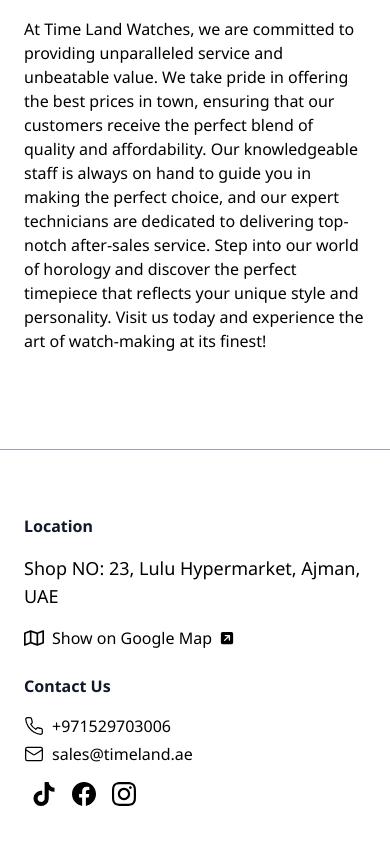
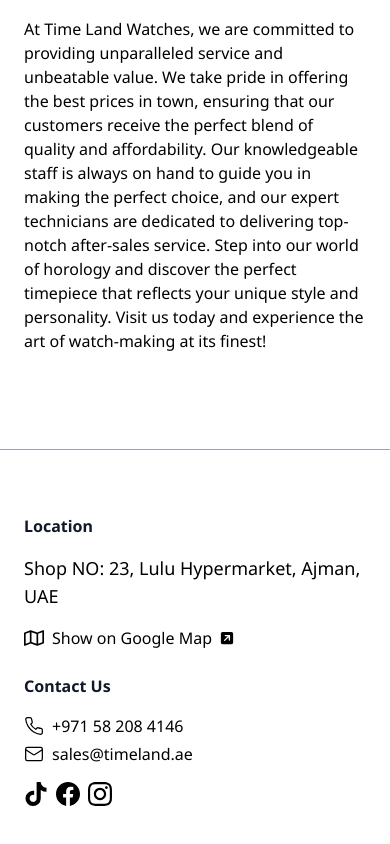
Before and after one commit to habilm/timeland, a Next.js app: page / in a window 390 px wide. Shown: the part 3793-4637 px from the top of the page. Built offline with nearby package versions, Linux system fonts and the light colour scheme.

Commit message:
updated phone number

```diff
--- a/app/page.tsx
+++ b/app/page.tsx
@@ -1,4 +1,4 @@
-import Image from "next/image";
+import { useEffect } from "react";
 import Header from "./componets/header";
 import ProductList from "./sections/productsList";
 import Link from "next/link";
@@ -101,7 +101,7 @@
                 </h3>
                 <div className="flex flex-col gap-1">
                   <Link
-                    href="tel:+971529703006"
+                    href="tel:+971582084146"
                     className="flex items-center gap-2"
                   >
                     <svg
@@ -112,12 +112,12 @@
                       fill="none"
                       stroke="currentColor"
                       strokeWidth="1.5"
-                      stroke-linecap="round"
-                      stroke-linejoin="round"
+                      strokeLinecap="round"
+                      strokeLinejoin="round"
                     >
                       <path d="M22 16.92v3a2 2 0 0 1-2.18 2 19.79 19.79 0 0 1-8.63-3.07 19.5 19.5 0 0 1-6-6 19.79 19.79 0 0 1-3.07-8.67A2 2 0 0 1 4.11 2h3a2 2 0 0 1 2 1.72 12.84 12.84 0 0 0 .7 2.81 2 2 0 0 1-.45 2.11L8.09 9.91a16 16 0 0 0 6 6l1.27-1.27a2 2 0 0 1 2.11-.45 12.84 12.84 0 0 0 2.81.7A2 2 0 0 1 22 16.92z" />
                     </svg>
-                    +971529703006
+                    +971 58 208 4146
                   </Link>
                   <Link
                     href="mailto:sales@timeland.ae"
@@ -131,8 +131,8 @@
                       fill="none"
                       stroke="currentColor"
                       strokeWidth="1.5"
-                      stroke-linecap="round"
-                      stroke-linejoin="round"
+                      strokeLinecap="round"
+                      strokeLinejoin="round"
                     >
                       <rect width="20" height="16" x="2" y="4" rx="2" />
                       <path d="m22 7-8.97 5.7a1.94 1.94 0 0 1-2.06 0L2 7" />
@@ -141,12 +141,12 @@
                   </Link>
                 </div>
 
-                <div className="w-full flex items-center py-4 mt-0">
+                <div className="w-full flex items-center py-4 mt-0 gap-2">
                   <Link
                     href="https://www.tiktok.com/@timelandwatchestrading1"
                     rel="nofollow"
                     target="_blank"
-                    className="mx-2"
+                    className=""
                   >
                     <svg
                       xmlns="http://www.w3.org/2000/svg"
@@ -161,7 +161,7 @@
                     href="https://www.instagram.com/timeland_watches_ajman"
                     rel="nofollow"
                     target="_blank"
-                    className="mx-2"
+                    className=""
                   >
                     <svg className="w-6 h-6 fill-current" viewBox="0 0 24 24">
                       <path d="M24 12.073c0-6.627-5.373-12-12-12s-12 5.373-12 12c0 5.99 4.388 10.954 10.125 11.854v-8.385H7.078v-3.47h3.047V9.43c0-3.007 1.792-4.669 4.533-4.669 1.312 0 2.686.235 2.686.235v2.953H15.83c-1.491 0-1.956.925-1.956 1.874v2.25h3.328l-.532 3.47h-2.796v8.385C19.612 23.027 24 18.062 24 12.073z"></path>
@@ -169,7 +169,7 @@
                   </Link>
                   <Link
                     href="https://www.instagram.com/timeland_watches_ajman"
-                    className="mx-2"
+                    className=""
                     rel="nofollow"
                     target="_blank"
                   >
```
